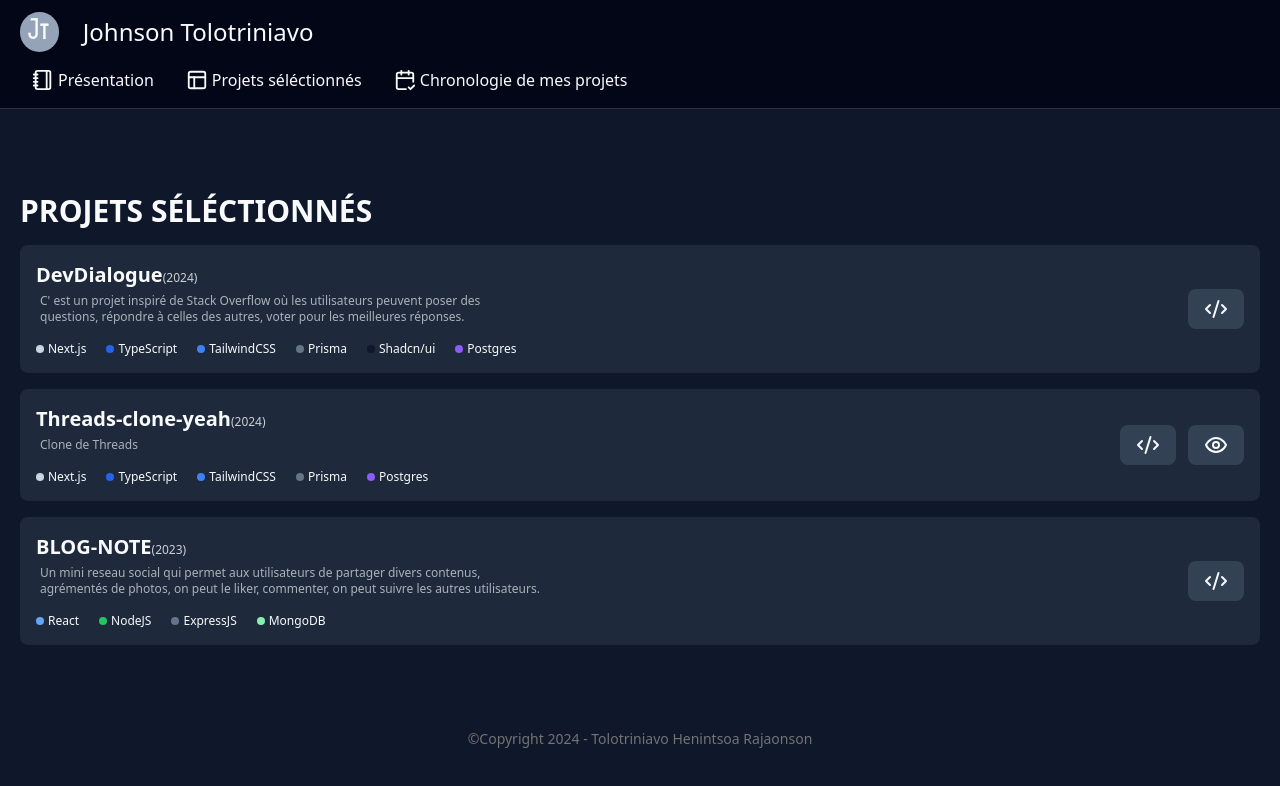
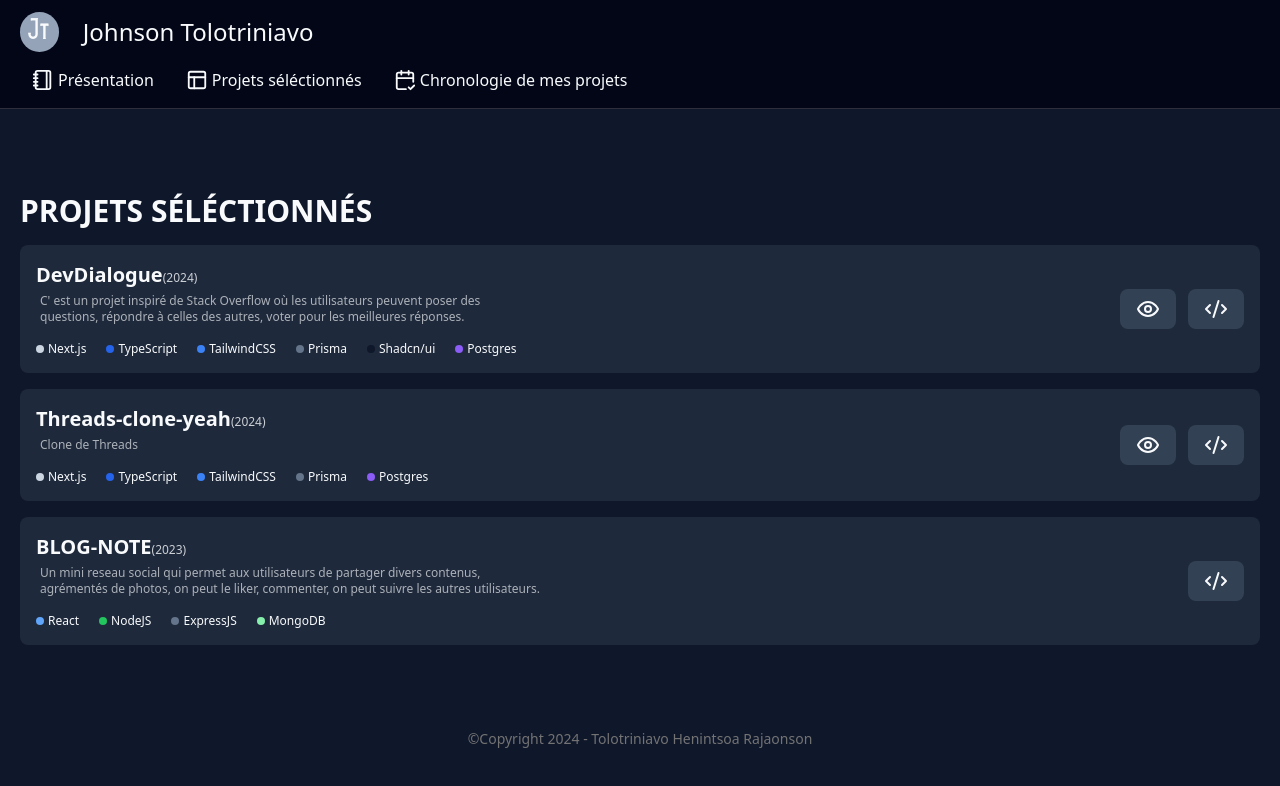
Before and after one commit to RaNiiJohnson/Portfolio-TolotriniavoJohnson, a Next.js app: page /components/Projects in a window 1280 px wide. Shown: the top 786 px of the page. Built offline with nearby package versions, Linux system fonts and the light colour scheme.

Commit message:
devdialogue link

```diff
--- a/app/components/Projects/page.tsx
+++ b/app/components/Projects/page.tsx
@@ -45,13 +45,21 @@ export default function Projects() {
             </div>
           </div>
         </section>
+        <div className="flex flex-col gap-2 sm:flex-row">
           <Link
-          href="https://github.com/RaNiiJohnson/DevDialogue-NextJS-Project"
+            href="https://devdialogue-project.vercel.app/"
+            className="px-2 py-1 ml-1 transition-all rounded-lg cursor-pointer bg-slate-700 sm:py-2 sm:px-4 hover:bg-cyan-700"
+          >
+            <Eye />
+          </Link>
+          <Link
+            href="https://github.com/RaNii+Johnson/DevDialogue-NextJS-Project"
             target="_blank"
             className="px-2 py-1 ml-1 transition-all rounded-lg cursor-pointer bg-slate-700 sm:py-2 sm:px-4 hover:bg-blue-600"
           >
             <Code2 />
           </Link>
+        </div>
       </div>
 
       <div className="flex items-center justify-between p-4 mt-4 rounded-lg bg-slate-800 sm:flex-row">
@@ -88,16 +96,16 @@ export default function Projects() {
         </section>
         <div className="flex flex-col gap-2 sm:flex-row">
           <Link
+            href="https://threads-clone-yeah.vercel.app/"
+            className="px-2 py-1 ml-1 transition-all rounded-lg cursor-pointer bg-slate-700 sm:py-2 sm:px-4 hover:bg-cyan-700"
+          >
+            <Eye />
+          </Link>
+          <Link
             href="https://github.com/RaNiiJohnson/threads-clone-yeah"
             className="px-2 py-1 ml-1 transition-all rounded-lg cursor-pointer bg-slate-700 sm:py-2 sm:px-4 hover:bg-blue-600"
           >
             <Code2 />
-          </Link>
-          <Link
-            href="https://threads-clone-yeah.vercel.app/"
-            className="px-2 py-1 ml-1 transition-all rounded-lg cursor-pointer bg-slate-700 sm:py-2 sm:px-4 hover:bg-orange-700"
-          >
-            <Eye />
           </Link>
         </div>
       </div>
```
Lines whose indentation alone changed are shown as unchanged.
